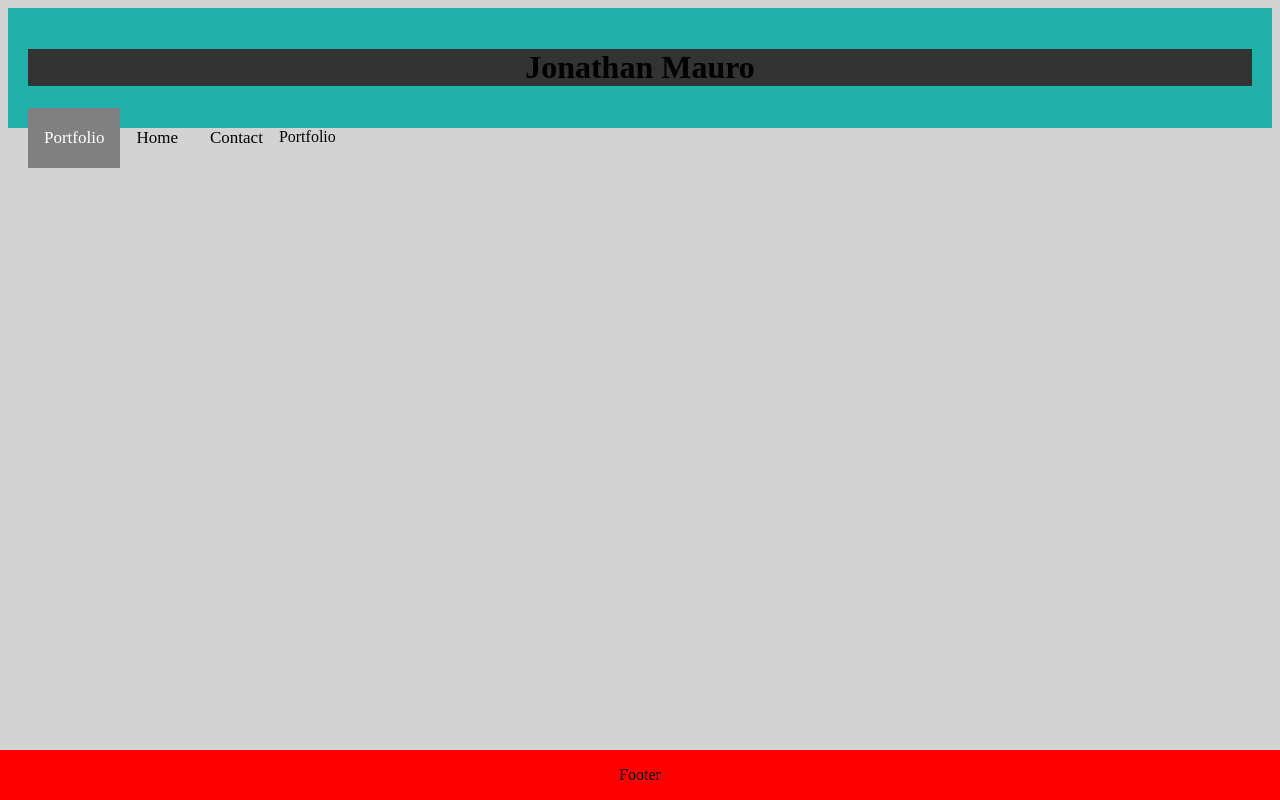
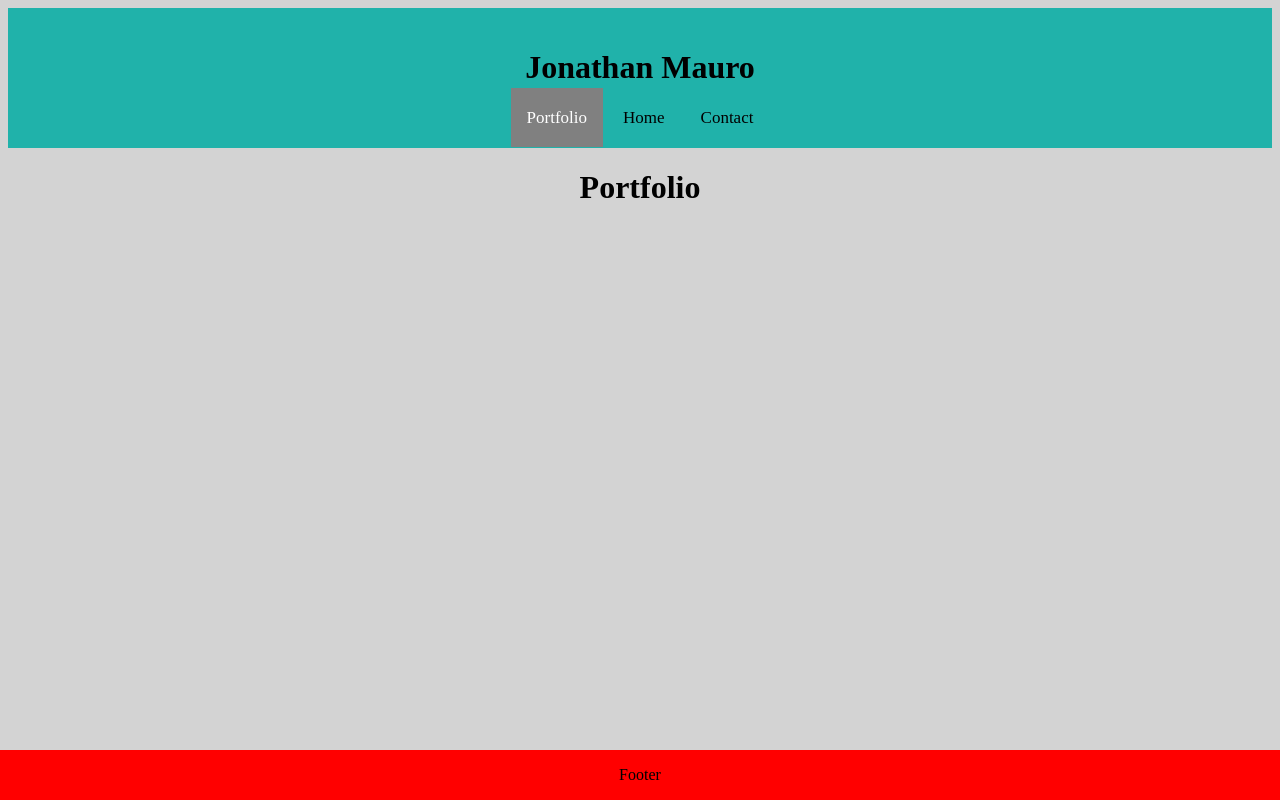
Before and after one commit to jmauro33/jmauro33.github.io, a plain HTML site: page portfolio.html in a window 1280 px wide. Drawn offline with Linux system fonts and the light colour scheme.

Commit message:
added  edits to css

```diff
--- a/portfolio.html
+++ b/portfolio.html
@@ -20,8 +20,8 @@
         </div>
 
     </header>
+<h1>Portfolio</h1>
 
-    Portfolio
 
 
 
--- a/style.css
+++ b/style.css
@@ -2,12 +2,10 @@
     background-color: lightseagreen;
     text-align: center;
     padding: 20px;
-  }
-  .topnav {
-    background-color: #333;
+
   }
   .topnav a {
-    float: left;
+
     color:black;
     text-align: center;
     padding: 20px 16px;
@@ -68,3 +66,9 @@ input[type=submit]:hover {
     color:black;
     text-align: center;
 }
+
+h1 {
+
+text-align: center;
+
+}
```
Also changed, not shown: index.html (+1 -1 lines).
